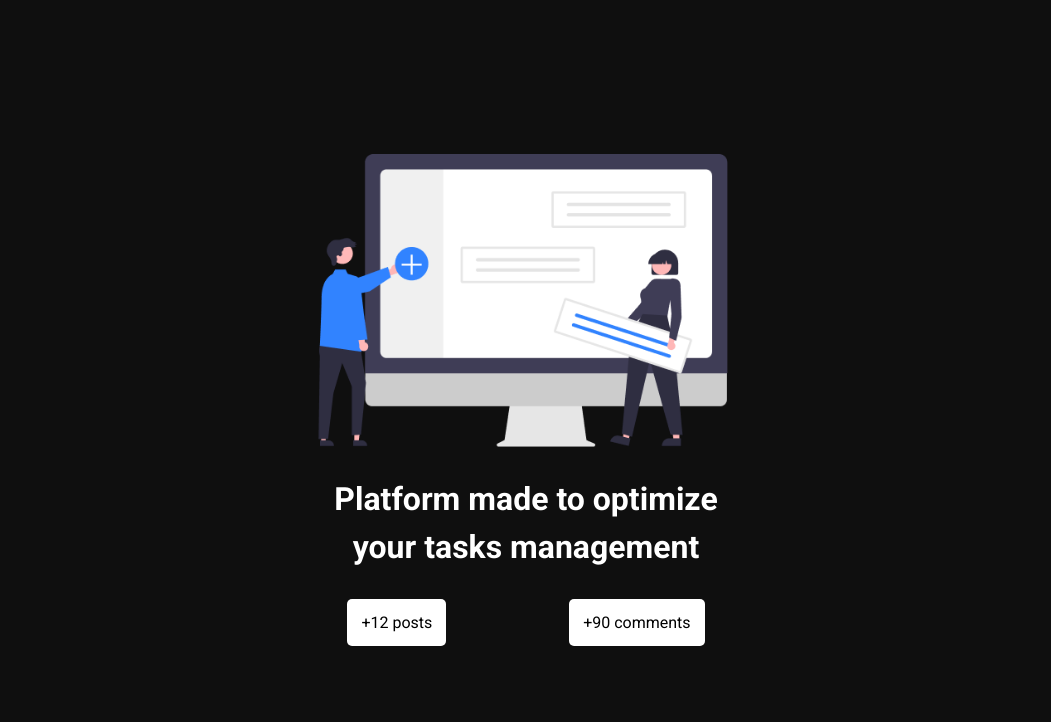
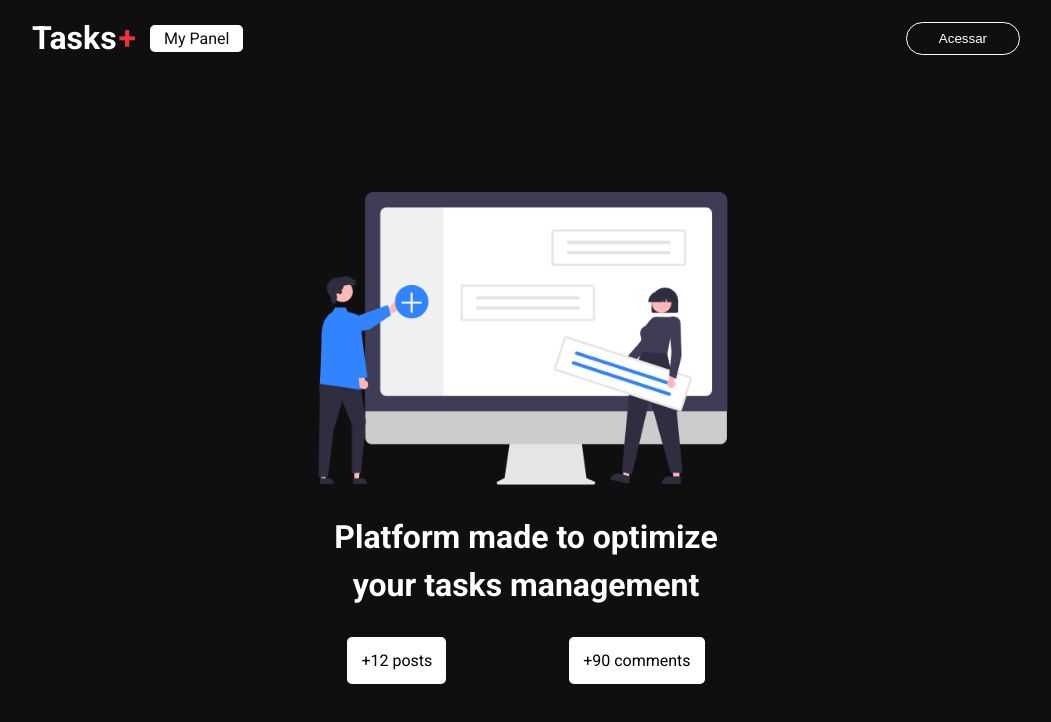
Before and after one commit to JA-Lourenco/nextjs-start, a Next.js app: page / in a window 1280 px wide. Shown: the top 722 px of the page, without its empty margins (114-1165 px from the left). Built offline with nearby package versions, Linux system fonts and the light colour scheme.

Commit message:
New Component: Header

```diff
--- /dev/null
+++ b/src/components/Header/index.tsx
@@ -0,0 +1,25 @@
+import Link from "next/link";
+
+import styles from "./styles.module.css";
+
+export function Header() {
+  return (
+    <header className={styles.header}>
+      <section className={styles.content}>
+        <nav className={styles.nav}>
+          <Link href="/">
+            <h1 className={styles.logo}>
+              Tasks<span>+</span>
+            </h1>
+          </Link>
+
+          <Link href="/dashboard" className={styles.link}>
+            My Panel
+          </Link>
+        </nav>
+
+        <button className={styles.loginButton}>Acessar</button>
+      </section>
+    </header>
+  );
+}
--- /dev/null
+++ b/src/components/Header/styles.module.css
@@ -0,0 +1,72 @@
+.header {
+  width: 100%;
+  height: 76px;
+
+  background-color: var(--black);
+
+  display: flex;
+  justify-content: center;
+  align-items: center;
+}
+
+.content {
+  width: 100%;
+  max-width: 1024px;
+
+  padding: 0 18px;
+
+  display: flex;
+  justify-content: space-between;
+  align-items: center;
+}
+
+.content a {
+  text-decoration: none;
+}
+
+.nav {
+  display: flex;
+  align-items: center;
+}
+
+.logo {
+  color: var(--white);
+  font-size: 32px;
+}
+
+.logo span {
+  color: var(--red);
+  padding-left: 2px;
+}
+
+.link {
+  margin: 0 14px;
+  padding: 4px 14px;
+
+  color: var(--black);
+
+  background-color: var(--white);
+
+  border-radius: 5px;
+}
+
+.loginButton {
+  cursor: pointer;
+
+  padding: 8px 32px;
+
+  color: var(--white);
+
+  border: 1.5px solid var(--white);
+  border-radius: 24px;
+
+  background-color: transparent;
+}
+
+.loginButton:hover {
+  font-weight: bold;
+  color: var(--black);
+  background-color: var(--white);
+  transform: scale(1.08);
+  transition: transform 0.4s;
+}
--- a/src/pages/_app.tsx
+++ b/src/pages/_app.tsx
@@ -1,6 +1,13 @@
+import { Header } from "@/components/Header";
+
+import type { AppProps } from "next/app";
 import "@/styles/globals.css";
-import type { AppProps } from "next/app";
 
 export default function App({ Component, pageProps }: AppProps) {
-  return <Component {...pageProps} />;
+  return (
+    <>
+      <Header />
+      <Component {...pageProps} />
+    </>
+  );
 }
--- a/src/styles/Home.module.css
+++ b/src/styles/Home.module.css
@@ -1,6 +1,6 @@
 .container {
   width: 100%;
-  height: 100vh;
+  height: calc(100vh - 76px);
 
   background-color: var(--black);
 
--- a/src/styles/globals.css
+++ b/src/styles/globals.css
@@ -3,6 +3,7 @@
 :root {
   --black: #0f0f0f;
   --white: #fff;
+  --red: #ea3140;
 }
 
 * {
```
